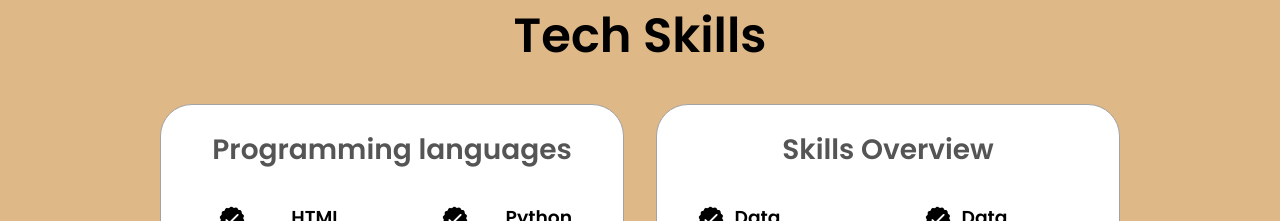
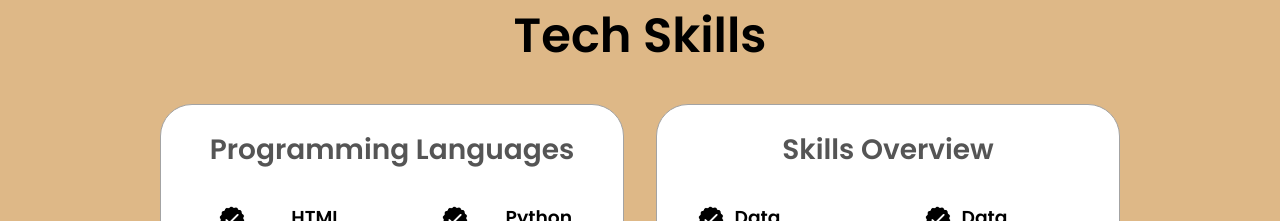
Before and after one commit to Pearl925/My-Portfolio.github.io, a plain HTML site: page index.html in a window 1280 px wide. Shown: the part 1721-1942 px from the top of the page. Drawn offline with Linux system fonts and the light colour scheme.

Commit message:
Update index.html

```diff
--- a/index.html
+++ b/index.html
@@ -126,7 +126,7 @@
       <div class="experience-details-container">
         <div class="about-containers">
           <div class="details-container">
-            <h2 class="experience-sub-title">Programming languages</h2>
+            <h2 class="experience-sub-title">Programming Languages</h2>
             <div class="article-container">
               <article>
                 <img
```
